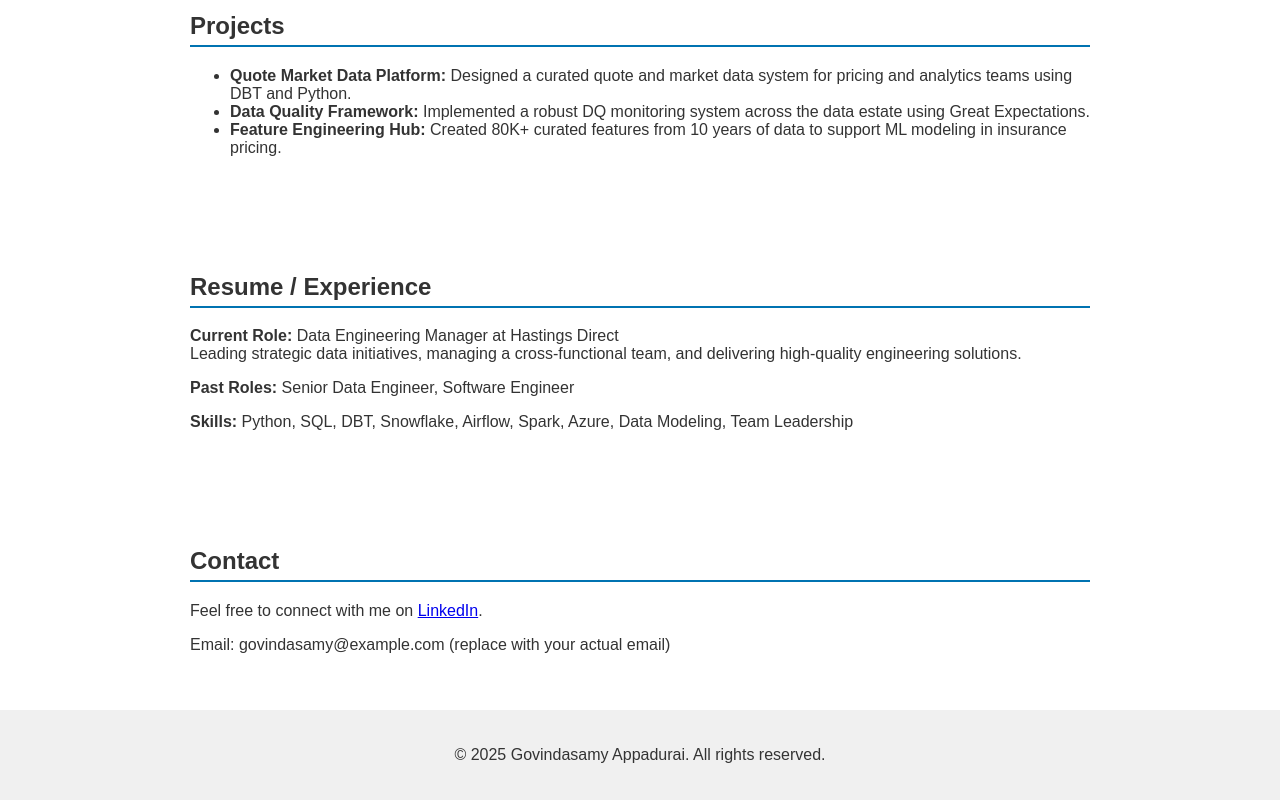
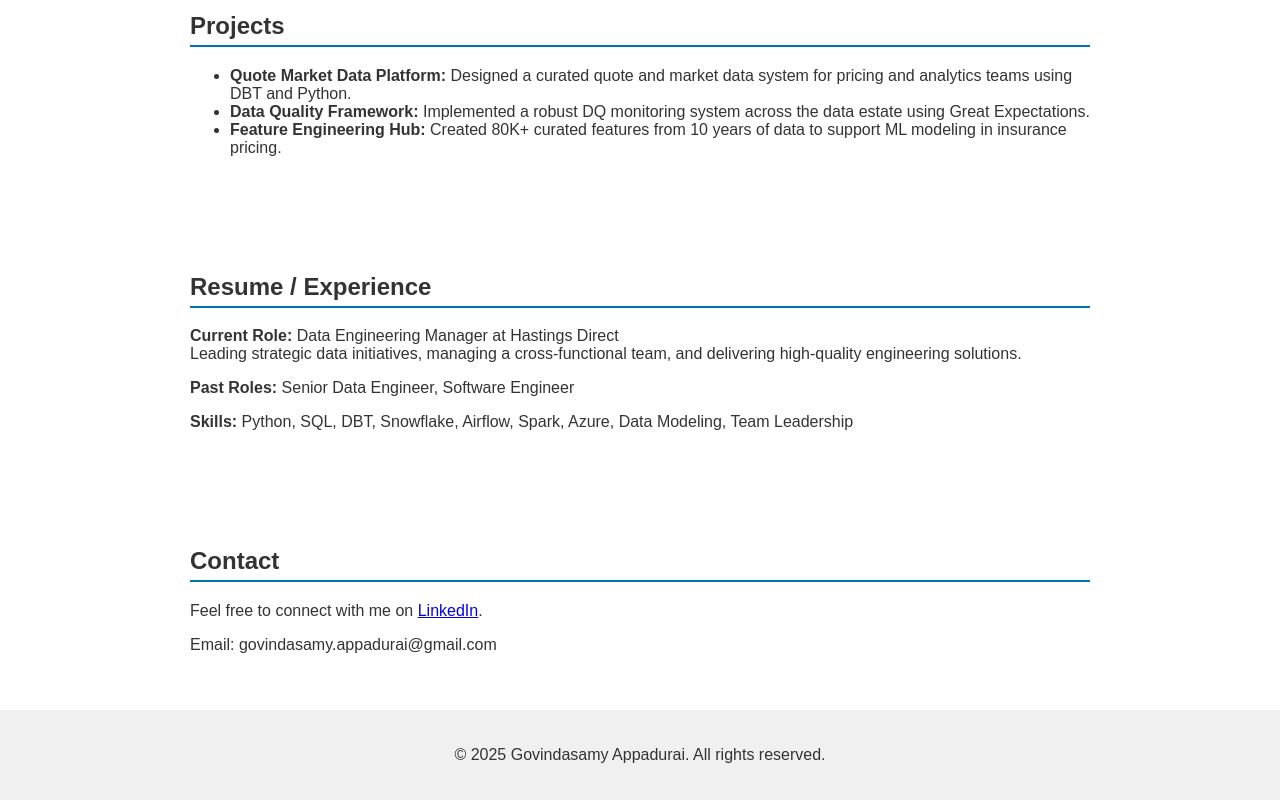
Before and after one commit to govindasamyappadurai/govindasamy-portfolio, a plain HTML site: page index.html in a window 1280 px wide. Shown: the part 424-1224 px from the top of the page. Drawn offline with Linux system fonts and the light colour scheme.

Commit message:
Update index.html

```diff
--- a/index.html
+++ b/index.html
@@ -85,7 +85,7 @@
   <section id="contact">
     <h2>Contact</h2>
     <p>Feel free to connect with me on <a href="https://www.linkedin.com/in/govindasamy-appadurai1989/" target="_blank">LinkedIn</a>.</p>
-    <p>Email: govindasamy@example.com (replace with your actual email)</p>
+    <p>Email: govindasamy.appadurai@gmail.com</p>
   </section>
 
   <footer>
```
